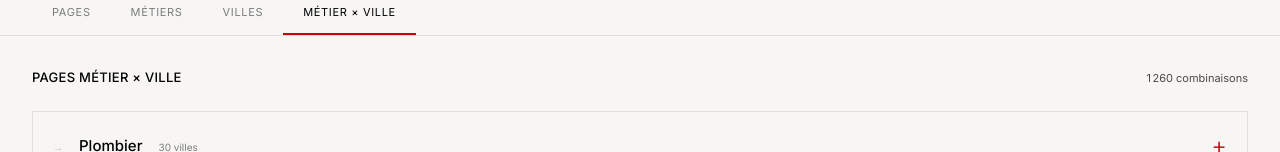
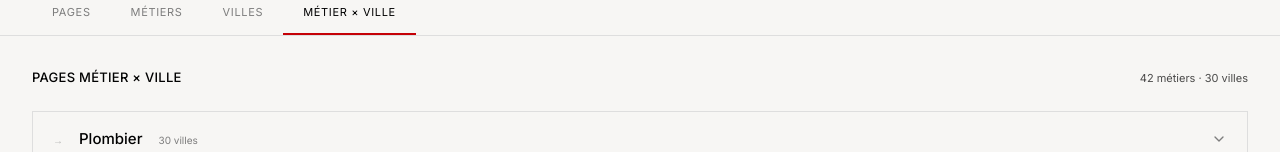
Before and after one commit to MobemSolutions/mobem-solutions-portfolio, a Next.js app: page /plan-du-site in a window 1280 px wide. Both pictures are taken after a click on the button "MÉTIER × VILLE". Shown: the part 648-800 px from the top of the page. Built offline with nearby package versions, Linux system fonts and the light colour scheme.

Commit message:
fix: plan du site combinaisons — accordion React contrôlé + search ville
Co-Authored-By: Claude Sonnet 4.6 <noreply@anthropic.com>

```diff
--- a/components/plan-du-site-catalog.tsx
+++ b/components/plan-du-site-catalog.tsx
@@ -2,7 +2,7 @@
 
 import { useState, useMemo } from "react"
 import Link from "next/link"
-import { Search, X } from "lucide-react"
+import { Search, X, ChevronDown } from "lucide-react"
 import { METIER_CATEGORIES, REGIONS, ALL_METIERS, ALL_VILLES } from "@/lib/seo-data"
 
 const PAGES_PRINCIPALES = [
@@ -37,6 +37,7 @@ const TABS: { id: TabId; label: string }[] = [
 export function PlanDuSiteCatalog() {
   const [query, setQuery] = useState("")
   const [activeTab, setActiveTab] = useState<TabId>("metiers")
+  const [expandedMetiers, setExpandedMetiers] = useState<Set<string>>(new Set())
 
   const filteredMetiers = useMemo(() => {
     if (!query.trim()) return METIER_CATEGORIES
@@ -60,13 +61,33 @@ export function PlanDuSiteCatalog() {
     return PAGES_PRINCIPALES.filter((p) => p.name.toLowerCase().includes(q))
   }, [query])
 
-  const filteredMetiersFlat = useMemo(() => {
-    return filteredMetiers.flatMap((c) => c.metiers)
-  }, [filteredMetiers])
+  // Combinaisons-specific filters: searching by ville or métier independently
+  const combinaisonsMetiers = useMemo(() => {
+    if (!query.trim()) return ALL_METIERS
+    const q = query.toLowerCase()
+    const byMetier = ALL_METIERS.filter((m) => m.label.toLowerCase().includes(q))
+    return byMetier.length > 0 ? byMetier : ALL_METIERS
+  }, [query])
 
-  const filteredVillesFlat = useMemo(() => {
-    return filteredVilles.flatMap((r) => r.villes)
-  }, [filteredVilles])
+  const combinaisonsVilles = useMemo(() => {
+    if (!query.trim()) return ALL_VILLES
+    const q = query.toLowerCase()
+    const byVille = ALL_VILLES.filter((v) => v.label.toLowerCase().includes(q))
+    return byVille.length > 0 ? byVille : ALL_VILLES
+  }, [query])
+
+  const isSearching = query.trim().length > 0
+
+  const isExpanded = (slug: string) => isSearching || expandedMetiers.has(slug)
+
+  const toggleExpand = (slug: string) => {
+    if (isSearching) return
+    setExpandedMetiers((prev) => {
+      const next = new Set(prev)
+      next.has(slug) ? next.delete(slug) : next.add(slug)
+      return next
+    })
+  }
 
   return (
     <>
@@ -218,25 +239,34 @@ export function PlanDuSiteCatalog() {
             <div className="flex items-baseline justify-between mb-6">
               <h2 className="text-[13px] font-medium uppercase tracking-[0.02em]">Pages métier × ville</h2>
               <span className="font-mono text-[11px] text-foreground/70">
-                {(ALL_METIERS.length * ALL_VILLES.length).toLocaleString("fr-FR")} combinaisons
+                {combinaisonsMetiers.length} métier{combinaisonsMetiers.length > 1 ? "s" : ""} · {combinaisonsVilles.length} ville{combinaisonsVilles.length > 1 ? "s" : ""}
               </span>
             </div>
+            {combinaisonsMetiers.length === 0 ? (
+              <p className="text-muted-foreground py-12 text-center">Aucun résultat pour « {query} »</p>
+            ) : (
               <div className="space-y-1">
-              {filteredMetiersFlat.map((metier) => (
-                <details key={metier.slug} className="group faq-details border border-border">
-                  <summary
+                {combinaisonsMetiers.map((metier) => {
+                  const open = isExpanded(metier.slug)
+                  return (
+                    <div key={metier.slug} className="border border-border">
+                      <button
+                        type="button"
+                        onClick={() => toggleExpand(metier.slug)}
                         data-cursor="hover"
-                    className="group flex items-center justify-between px-5 py-4 select-none bento-hover transition-colors"
+                        className="w-full flex items-center justify-between px-5 py-4 bento-hover transition-colors text-left"
                       >
                         <div className="flex items-baseline gap-4">
                           <span className="font-mono text-[10px] text-muted-foreground/50 group-hover:text-background/50">→</span>
-                      <span className="font-medium text-foreground text-[15px] group-hover:text-background">{metier.label}</span>
-                      <span className="font-mono text-[10px] text-muted-foreground group-hover:text-background/60">{ALL_VILLES.length} villes</span>
+                          <span className="font-medium text-[15px]">{metier.label}</span>
+                          <span className="font-mono text-[10px] text-muted-foreground">{combinaisonsVilles.length} ville{combinaisonsVilles.length > 1 ? "s" : ""}</span>
                         </div>
-                  </summary>
+                        <ChevronDown className={`w-4 h-4 text-muted-foreground shrink-0 transition-transform duration-200 ${open ? "rotate-180" : ""}`} />
+                      </button>
+                      {open && (
                         <div className="overflow-x-auto scrollbar-none">
                           <div className="border-t border-border flex lg:grid lg:grid-cols-5 border-l border-border min-w-max lg:min-w-0">
-                      {filteredVillesFlat.map((ville) => (
+                            {combinaisonsVilles.map((ville) => (
                               <Link
                                 key={ville.slug}
                                 href={`/metiers/${metier.slug}/${ville.slug}`}
@@ -248,9 +278,12 @@ export function PlanDuSiteCatalog() {
                             ))}
                           </div>
                         </div>
-                </details>
-              ))}
+                      )}
                     </div>
+                  )
+                })}
+              </div>
+            )}
           </section>
         )}
 
```
Lines whose indentation alone changed are shown as unchanged.
